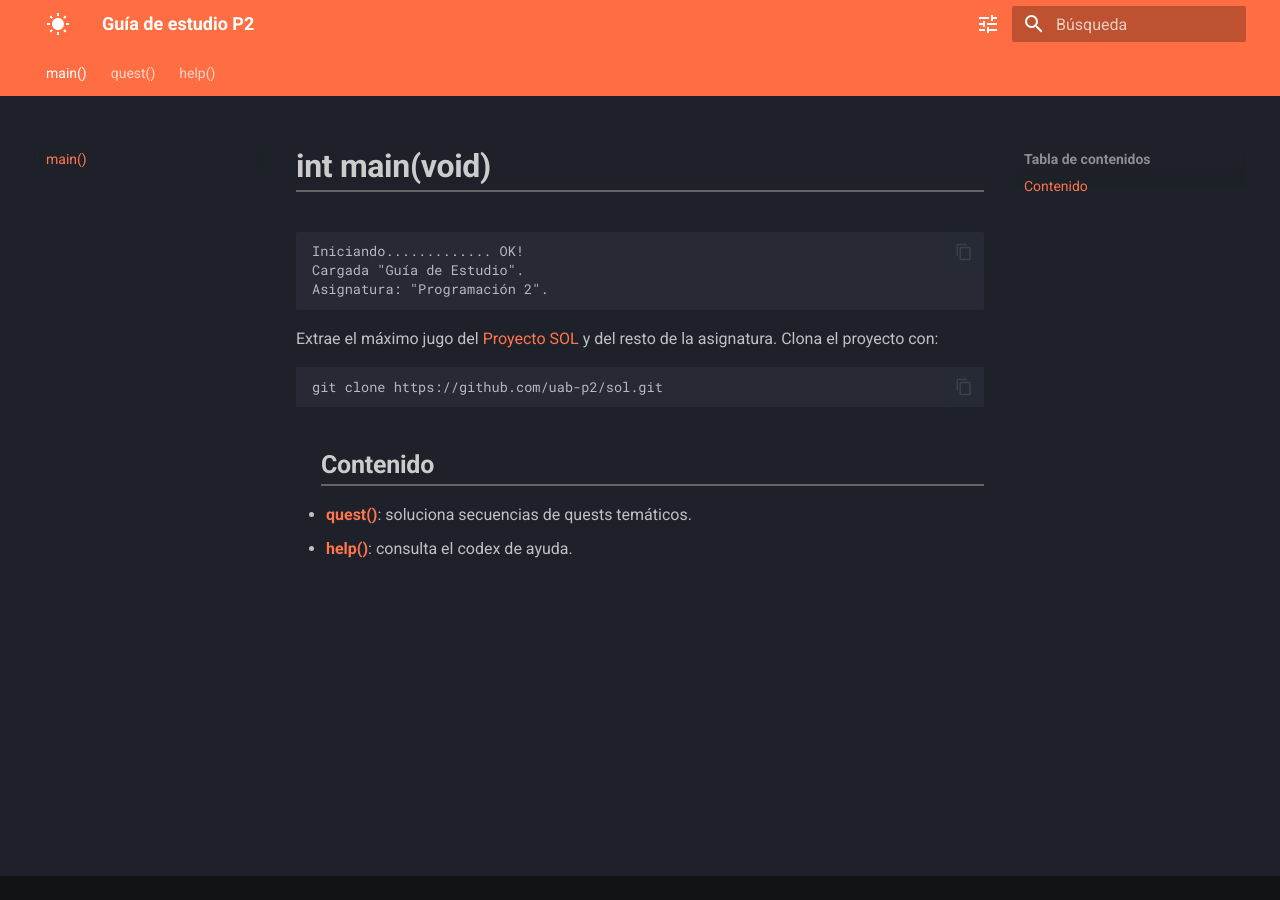
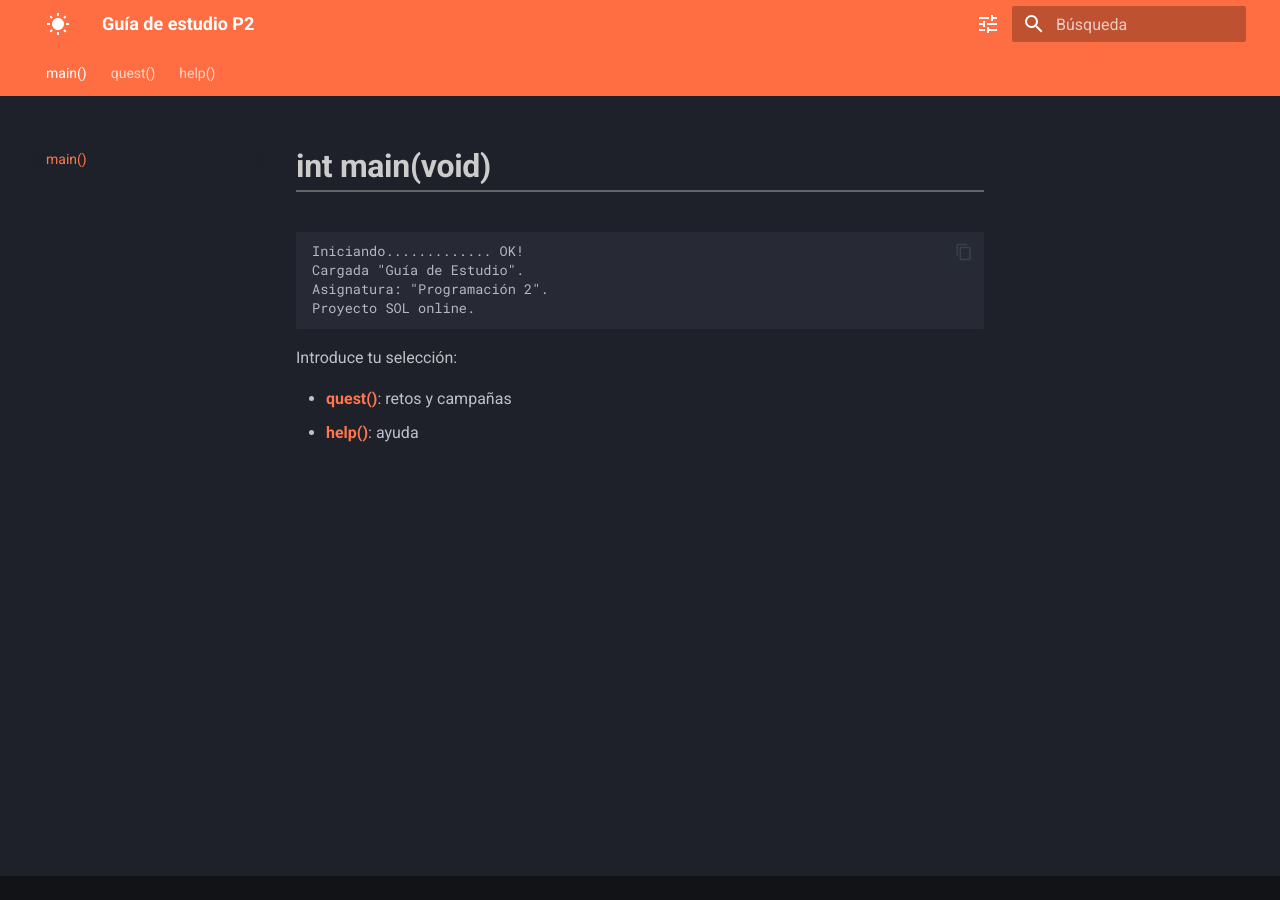
Before and after one commit to uab-p2/sol, an MkDocs documentation site: the page built from doc/guide/sections/index.md, in a window 1280 px wide. Built offline with MkDocs 1.6.1 and Material for MkDocs 9.7.7, drawn with Linux system fonts in a browser that asks for light colours.

````diff
--- a/doc/guide/sections/index.md
+++ b/doc/guide/sections/index.md
@@ -4,15 +4,9 @@
 Iniciando............. OK!
 Cargada "Guía de Estudio".
 Asignatura: "Programación 2".
+Proyecto SOL online.
 ```
+Introduce tu selección:
 
-Extrae el máximo jugo del [Proyecto SOL](https://github.com/uab-p2/sol)
-y del resto de la asignatura. Clona el proyecto con:
-```bash
-git clone https://github.com/uab-p2/sol.git
-```
-
-## Contenido
-
-- **[quest()](campaigns.md)**: soluciona secuencias de quests temáticos.
-- **[help()](codices.md)**: consulta el codex de ayuda.
+- **[quest()](campaigns.md)**: retos y campañas
+- **[help()](codices.md)**: ayuda
--- a/doc/tool/quest.py
+++ b/doc/tool/quest.py
@@ -4,6 +4,7 @@
 from __future__ import annotations
 
 import glob
+import os
 import re
 from dataclasses import dataclass
 from pathlib import Path
@@ -80,6 +81,10 @@
     description: str
     tags: list[Tag]
 
+    @property
+    def name(self) -> str:
+        return os.path.basename(self.module_path.resolve().as_posix())
+
     @classmethod
     def from_readme(cls, readme_path: Path) -> Quest:
         """Read the title, description, and tags from a README markdown file.
````
Also changed, not shown: doc/guide/main.py (+12 -3 lines), doc/guide/sections/auto/quest_entre_gatos.md (+1 -1 lines), doc/guide/sections/campaigns.md (+7 -5 lines), doc/tag/despegue.md (+3 -3 lines), quest/entre_gatos/README.md.
